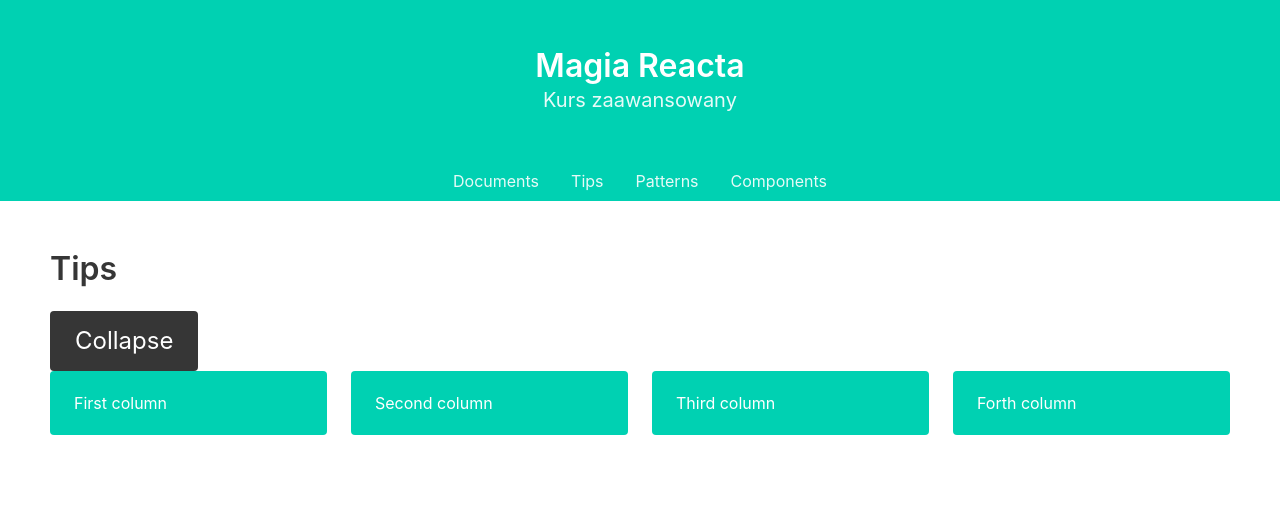
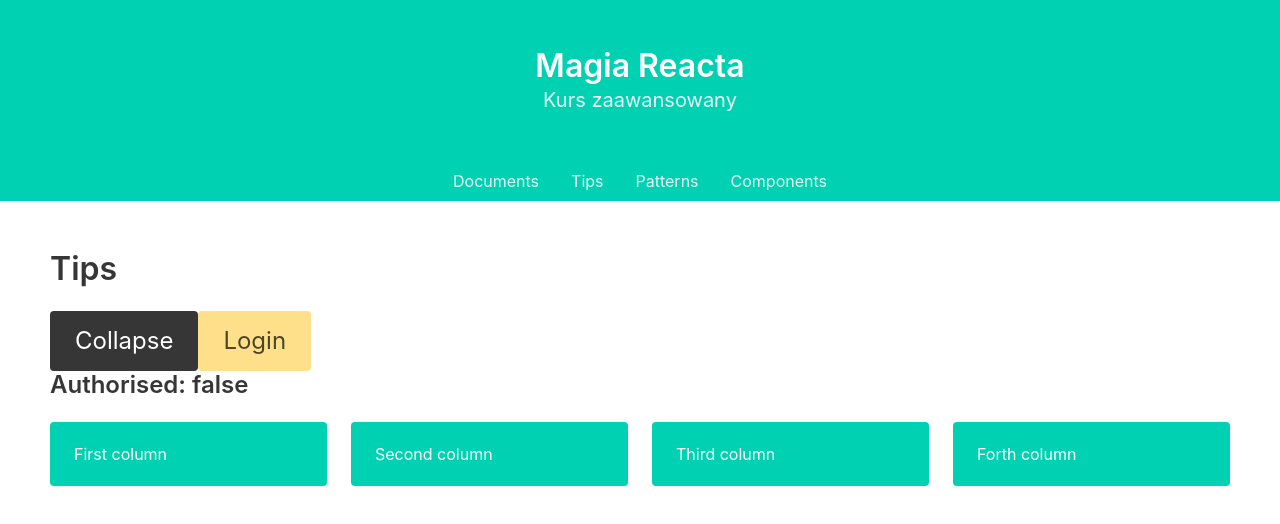
Before and after one commit to TZ-fn/kurs-magia-reacta-hr, a React (Create React App) app: page /tips in a window 1280 px wide. Shown: the top 524 px of the page. Built offline with nearby package versions, Linux system fonts and the light colour scheme.

Commit message:
Add a login mockup

```diff
--- a/src/components/Columns/Columns.jsx
+++ b/src/components/Columns/Columns.jsx
@@ -2,9 +2,10 @@ import React from 'react';
 import PropTypes from 'prop-types';
 import cx from 'classnames';
 import withCollapse from 'components/hoc/withCollapse';
+import withAuth from 'components/hoc/withAuth';
 import styles from './Columns.module.scss';
 
-const Columns = ({ isCollapsed, toggle }) => {
+const Columns = ({ isCollapsed, toggle, isAuthorised, toggleAuth }) => {
   const columnsClass = cx('columns', {
     [styles.isCollapsed]: isCollapsed,
   });
@@ -14,6 +15,10 @@ const Columns = ({ isCollapsed, toggle }) => {
       <button type='button' className='button is-dark is-large' onClick={toggle}>
         Collapse
       </button>
+      <button type='button' className='button is-warning is-large' onClick={toggleAuth}>
+        Login
+      </button>
+      <h2 className='title is-4'>Authorised: {isAuthorised.toString()}</h2>
       <div className={columnsClass}>
         <div className='column'>
           <div className='notification is-primary'>First column</div>
@@ -35,6 +40,8 @@ const Columns = ({ isCollapsed, toggle }) => {
 Columns.propTypes = {
   isCollapsed: PropTypes.bool.isRequired,
   toggle: PropTypes.func.isRequired,
+  isAuthorised: PropTypes.bool.isRequired,
+  toggleAuth: PropTypes.func.isRequired,
 };
 
-export default withCollapse(Columns);
+export default withAuth(withCollapse(Columns));
--- a/src/components/hoc/withAuth.jsx
+++ b/src/components/hoc/withAuth.jsx
@@ -3,11 +3,24 @@ import React, { Component } from 'react';
 const withAuth = (WrappedComponent) => {
   return class WithAuth extends Component {
     state = {
-      isCollapsed: false,
+      isAuthorised: false,
+    };
+
+    toggleAuth = () => {
+      this.setState((prevState) => ({
+        isAuthorised: !prevState.isAuthorised,
+      }));
     };
 
     render() {
-      return <WrappedComponent />;
+      const { isAuthorised } = this.state;
+      return (
+        <WrappedComponent
+          isAuthorised={isAuthorised}
+          toggleAuth={this.toggleAuth}
+          {...this.props}
+        />
+      );
     }
   };
 };
```
